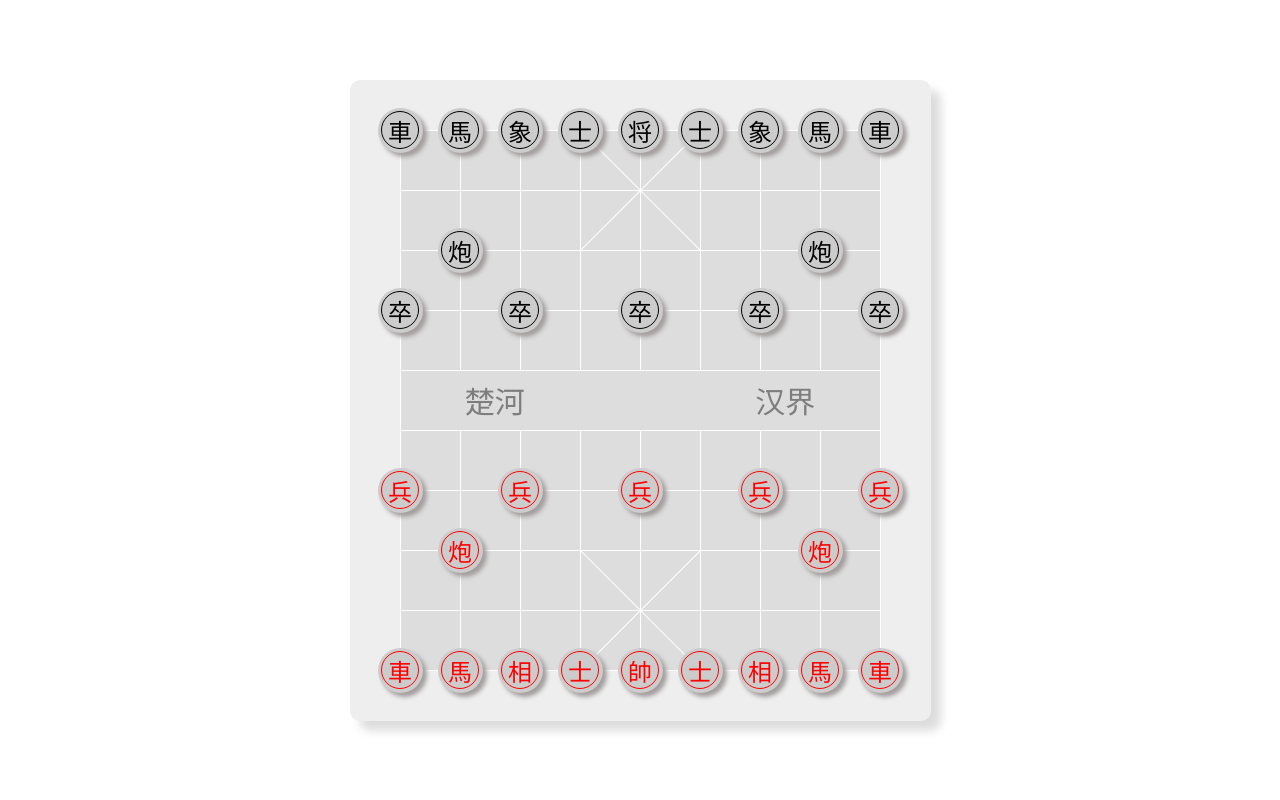
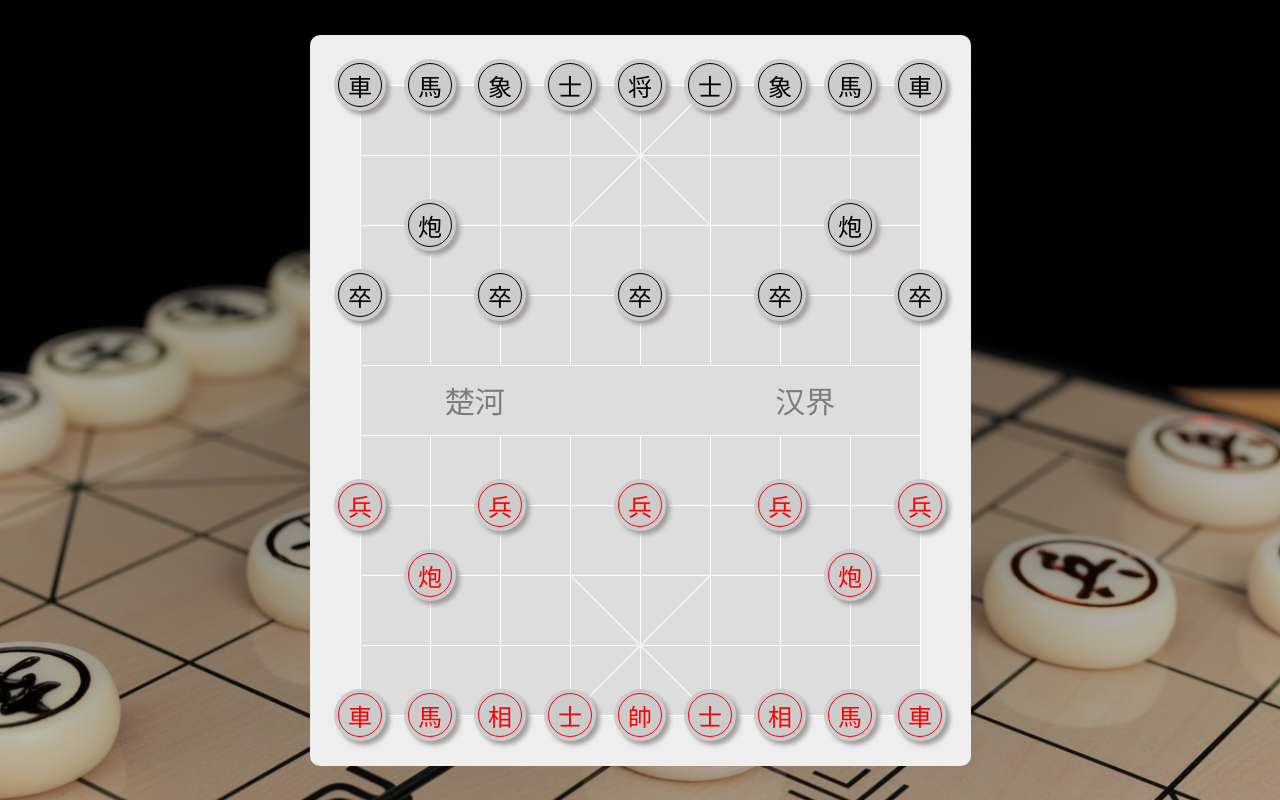
Before and after one commit to coder-lcn/chinese-chess, a React (Vite) app: page / in a window 1280 px wide. Built offline with nearby package versions, Linux system fonts and the light colour scheme.

Commit message:
chore: 选背景图

```diff
--- a/src/App.styled.ts
+++ b/src/App.styled.ts
@@ -1,6 +1,6 @@
 import styled, { css } from "styled-components";
 
-const cell = "60px";
+const cell = "70px";
 const cellBorder = "1px solid #fff";
 
 export const Container = styled.div`
@@ -8,7 +8,6 @@ export const Container = styled.div`
   background-color: #eee;
   padding: 50px;
   border-radius: 10px;
-  box-shadow: 10px 10px 10px #ddd;
 `;
 
 export const Wrapper = styled.div`
--- a/src/App.tsx
+++ b/src/App.tsx
@@ -7,7 +7,7 @@ import { useChess } from "./useChess";
 import { batchRender, debounce, ChessLog } from "./utils";
 
 function App() {
-  const { data, first, player, next, setNext, selected, setSelected, setData } =
+  const { data, first, player, next, setNext, selected, setSelected } =
     useChess();
   const containerRef = useRef<HTMLDivElement | null>(null);
   const moved = useRef<[number, number] | null>(null);
@@ -16,8 +16,10 @@ function App() {
   const selectChess = (item: ChessItem) => {
     if (loading.current) return;
     if (item.ownner !== player) return;
+    loading.current = true;
+
+    setNext([]);
     setSelected(item.currPostion);
-    loading.current = true;
 
     switch (item.type) {
       case "兵": {
@@ -78,8 +80,6 @@ function App() {
       data[end] = data[start];
       data[start] = null;
 
-      setData({ ...data });
-
       ChessLog({
         start,
         end,
--- a/src/index.css
+++ b/src/index.css
@@ -8,6 +8,7 @@ body {
   display: flex;
   justify-content: center;
   align-items: center;
+  background: radial-gradient(rgba(0, 0, 0, 0.5), rgba(0, 0, 0, 0.2)), url(./bg.jpeg) no-repeat 0 0 / cover;
 }
 
 code {
--- a/src/useChess.ts
+++ b/src/useChess.ts
@@ -261,5 +261,15 @@ export const useChess = () => {
   const [next, setNext] = useState<number[]>([]);
   const [selected, setSelected] = useState<number>(-1);
 
-  return { data, first, player, next, selected, setSelected, setNext, setData };
+  return {
+    data,
+    first,
+    player,
+    next,
+    selected,
+    setSelected,
+    setNext,
+    setData,
+    setPlayer,
+  };
 };
```
Also changed, not shown: src/bg.jpeg (added).
